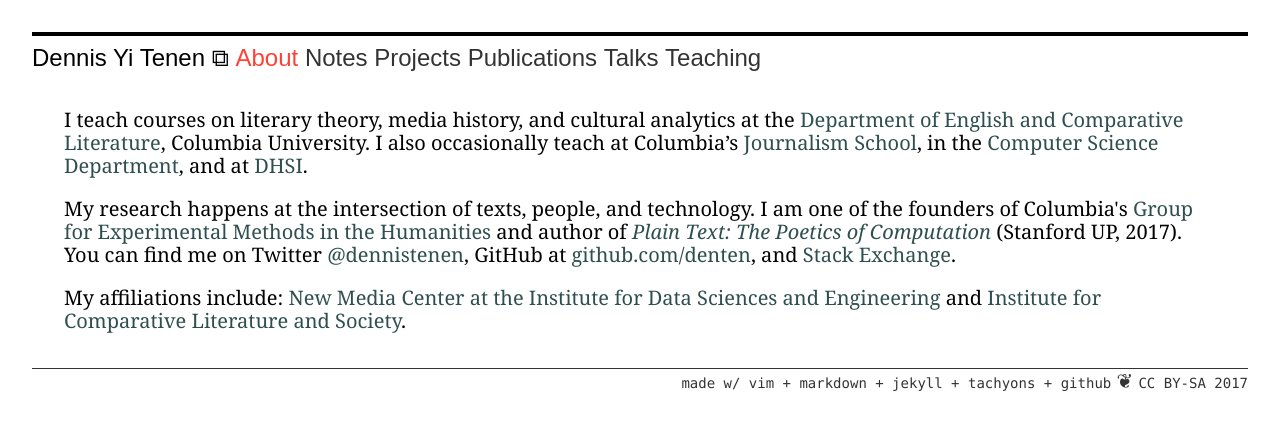
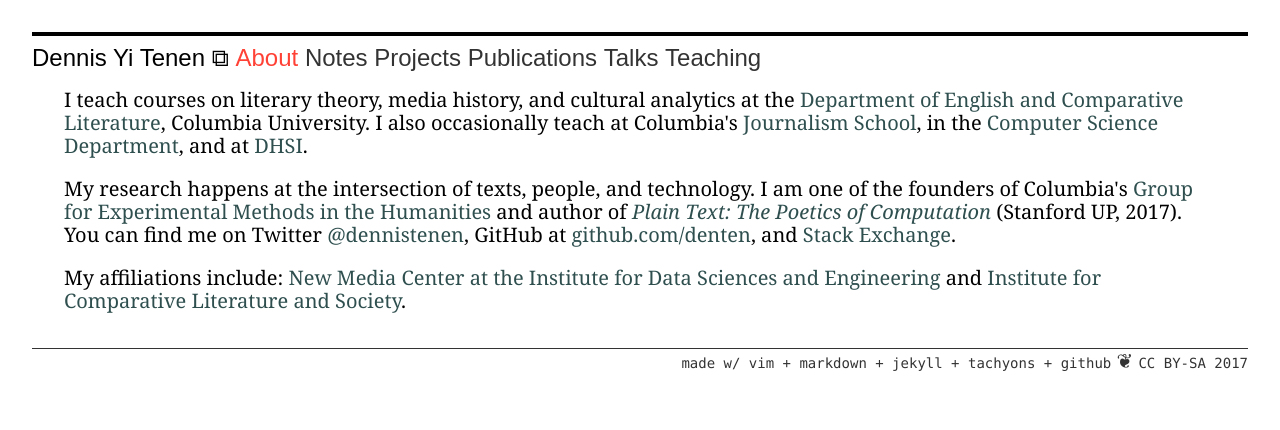
Before and after one commit to denten/denten.github.io, a Jekyll site: the page built from _pages/about.md, in a window 1280 px wide. Shown: the top 430 px of the page. Built offline with Jekyll 4.4.1, drawn with Linux system fonts in a browser that asks for light colours; nearby versions of some CDN libraries; library files that are not in the unit come from our copies; some of the changed lines change nothing that is shown.

Commit message:
add about layout

```diff
--- /dev/null
+++ b/_layouts/about.html
@@ -0,0 +1,8 @@
+---
+layout: default
+---
+
+{% include CV/bios/bio.md %}
+<!--<a class="twitter-timeline" href="https://twitter.com/dennistenen">Tweets
+    by dennistenen</a> <script async src="//platform.twitter.com/widgets.js"
+charset="utf-8"></script>-->
--- a/_pages/about.md
+++ b/_pages/about.md
@@ -1,7 +1,5 @@
 ---
-layout: cats
+layout: about
 permalink: /about/
 title: "about"
 ---
-
-{% include CV/bios/bio.md %}
```
